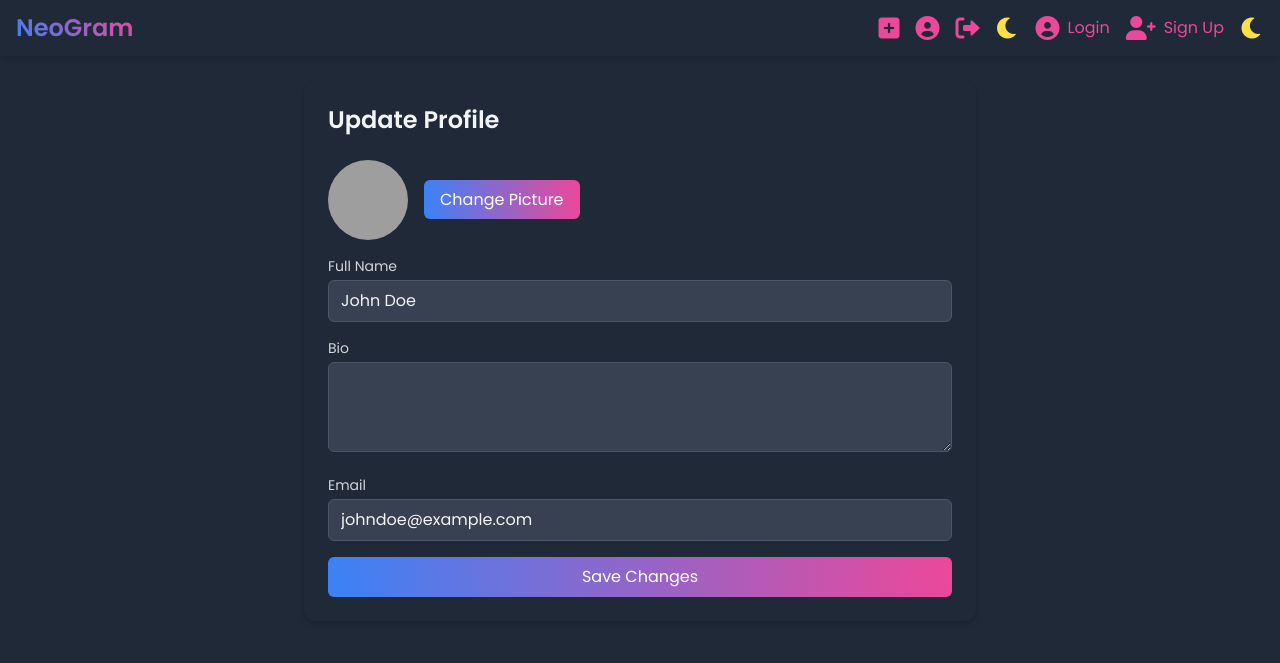
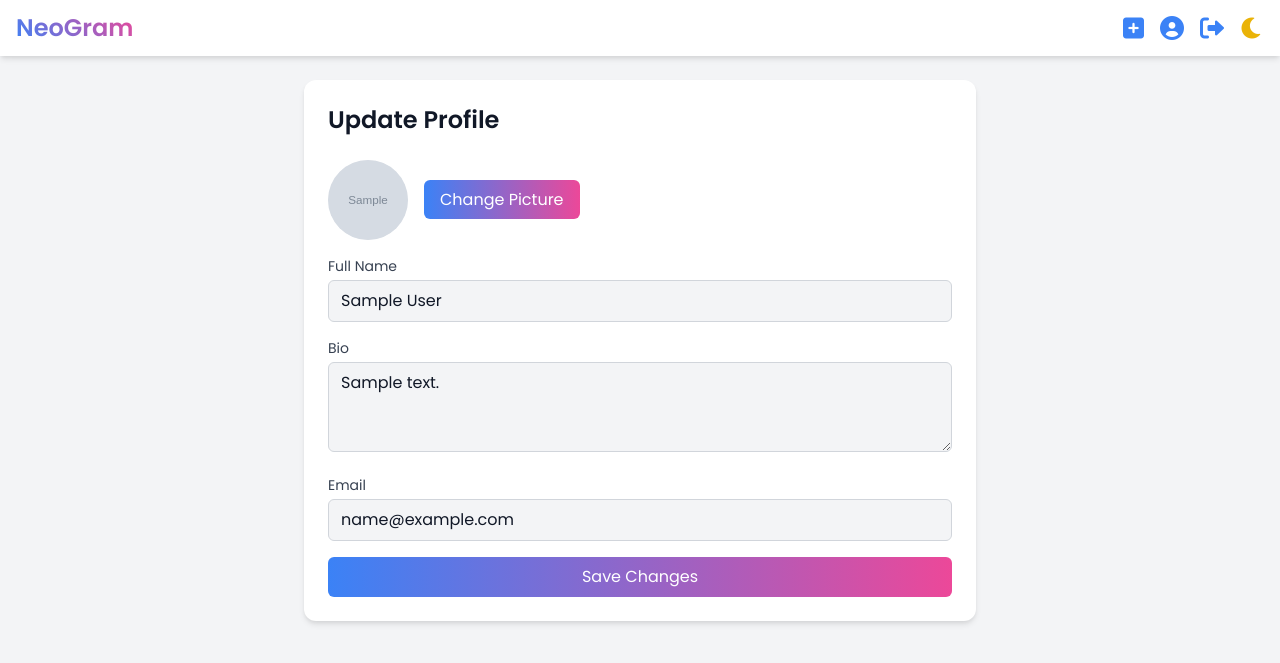
Before and after one commit to Samandar005/neo_gramm, a Django app: page /users/profile/ in a window 1280 px wide. Shown: the top 663 px of the page. Run offline with Django 5.2, Linux system fonts and the light colour scheme; a user stored in the database is signed in; tables that the repository leaves empty hold one stand-in row (values such as "Sample post"); grey boxes marked "Sample" are stand-in pictures; some libraries are stand-ins or nearby versions; grey boxes are pictures that could not be loaded.

Commit message:
kup uzgartrish kiritildi

```diff
--- a/posts/forms.py
+++ b/posts/forms.py
@@ -1,9 +1,9 @@
 from django import forms
-from .models import Posts
+from .models import Post
 
 class PostForm(forms.ModelForm):
     class Meta:
-        model = Posts
+        model = Post
         fields = ('image', 'caption', 'hashtags')
         widgets = {
             'caption': forms.Textarea(attrs={
--- a/posts/models.py
+++ b/posts/models.py
@@ -3,7 +3,7 @@
 from django.shortcuts import reverse
 
 
-class Posts(BaseModel):
+class Post(BaseModel):
     image = models.ImageField(upload_to='posts/')
     caption = models.CharField(max_length=50)
     hashtags = models.CharField(max_length=255)
--- a/static/js/mod.js
+++ b/static/js/mod.js
@@ -1,8 +1,27 @@
   const darkModeToggle = document.getElementById('darkModeToggle');
   const html = document.documentElement;
 
+  // On page load, check local storage for theme preference
+  document.addEventListener('DOMContentLoaded', () => {
+      const theme = localStorage.getItem('theme');
+      if (theme === 'dark') {
+          html.classList.add('dark');
+          darkModeToggle.innerHTML = '<i class="fas fa-sun text-2xl"></i>';
+      } else {
+          html.classList.remove('dark');
+          darkModeToggle.innerHTML = '<i class="fas fa-moon text-2xl"></i>';
+      }
+  });
+
+  // Toggle dark mode and store preference in local storage
   darkModeToggle.addEventListener('click', () => {
       html.classList.toggle('dark');
       const isDark = html.classList.contains('dark');
-    darkModeToggle.innerHTML = isDark ? '<i class="fas fa-sun text-2xl"></i>' : '<i class="fas fa-moon text-2xl"></i>';
+      if (isDark) {
+          localStorage.setItem('theme', 'dark');
+          darkModeToggle.innerHTML = '<i class="fas fa-sun text-2xl"></i>';
+      } else {
+          localStorage.setItem('theme', 'light');
+          darkModeToggle.innerHTML = '<i class="fas fa-moon text-2xl"></i>';
+      }
   });
--- a/templates/includes/nav.html
+++ b/templates/includes/nav.html
@@ -1,13 +1,14 @@
 <nav class="bg-white dark:bg-gray-800 neo-shadow fixed w-full z-10">
     <div class="container mx-auto px-4 py-3 flex justify-between items-center">
-        <h1 class="text-2xl font-semibold neo-gradient text-transparent bg-clip-text">NeoGram</h1>
+        <a href="{% url 'home' %}">
+            <h1 class="text-2xl font-semibold neo-gradient text-transparent bg-clip-text">NeoGram</h1>
+        </a>
         <div class="flex items-center space-x-4">
-
-
+            {% if user.is_authenticated %}
                 <a href="{% url 'posts:create' %}" class="text-neoblue dark:text-neopink hover:opacity-80 transition-neo">
                     <i class="fas fa-plus-square text-2xl"></i>
                 </a>
-                <a href="profile-update.html" class="text-neoblue dark:text-neopink hover:opacity-80 transition-neo">
+                <a href="{% url 'users:profile' %}" class="text-neoblue dark:text-neopink hover:opacity-80 transition-neo">
                     <i class="fas fa-user-circle text-2xl"></i>
                 </a>
                 <form action="{% url 'users:logout' %}" method="post">
@@ -20,9 +21,7 @@
                         class="text-yellow-500 hover:text-yellow-600 dark:text-yellow-300 dark:hover:text-yellow-400 transition-neo">
                     <i class="fas fa-moon text-2xl"></i>
                 </button>
-
-
-
+            {% else %}
                 <div class="flex items-center space-x-4">
                     <a href="{% url 'users:login' %}" class="text-neoblue dark:text-neopink hover:opacity-80 transition-neo flex items-center space-x-2">
                         <i class="fas fa-user-circle text-2xl"></i>
@@ -34,10 +33,10 @@
                     </a>
                 </div>
                 <button id="darkModeToggle"
-                            class="text-yellow-500 hover:text-yellow-600 dark:text-yellow-300 dark:hover:text-yellow-400 transition-neo">
-                        <i class="fas fa-moon text-2xl"></i>
+                        class="text-yellow-500 hover:text-yellow-600 dark:text-yellow-300 dark:hover:text-yellow-400 transition-neo">
+                    <i class="fas fa-moon text-2xl"></i>
                 </button>
-
+            {% endif %}
 
         </div>
     </div>
--- a/templates/users/profile-update.html
+++ b/templates/users/profile-update.html
@@ -1,42 +1,106 @@
 {% extends 'base.html' %}
 
-
-{% block title %}  NeoGram - Update Profile {% endblock %}
+{% block title %} NeoGram - Update Profile {% endblock %}
 
 {% block content %}
 <div class="container mx-auto px-4 py-20">
     <div class="max-w-2xl mx-auto bg-white dark:bg-gray-800 rounded-xl neo-shadow overflow-hidden transition-neo">
         <div class="p-6 space-y-6">
-            <h1 class="text-2xl font-semibold">Update Profile</h1>
-            <form class="space-y-4">
+            <h1 class="text-2xl font-semibold text-gray-900 dark:text-white">Update Profile</h1>
+
+            <form method="POST" enctype="multipart/form-data" class="space-y-4">
+                {% csrf_token %}
+
+                <!-- Image Upload -->
                 <div class="flex items-center space-x-4">
-                    <img src="https://source.unsplash.com/100x100/?portrait" alt="Current avatar"
-                         class="w-20 h-20 rounded-full object-cover">
+                    <div class="w-20 h-20 rounded-full bg-gray-100 flex items-center justify-center overflow-hidden">
+                        {% if form.instance.image %}
+                            <img id="imagePreview"
+                                 src="{{ form.instance.image.url }}"
+                                 alt="Image Preview"
+                                 class="w-full h-full object-cover">
+                        {% else %}
+                            <img id="imagePreview"
+                                 src=""
+                                 alt="Image Preview"
+                                 class="w-full h-full object-cover hidden">
+                            <i id="placeholderIcon"
+                               class="bi bi-person text-3xl text-gray-400"></i>
+                        {% endif %}
+                    </div>
                     <div>
-                        <label for="avatar"
-                               class="bg-gradient-to-r from-neoblue to-neopink text-white py-2 px-4 rounded-md hover:opacity-90 focus:outline-none focus:ring-2 focus:ring-offset-2 focus:ring-neoblue transition-neo cursor-pointer">
+                        <label for="id_image"
+                               class="bg-gradient-to-r from-neoblue to-neopink text-white py-2 px-4 rounded-md
+                                      hover:opacity-90 focus:outline-none focus:ring-2 focus:ring-offset-2
+                                      focus:ring-neoblue transition-neo cursor-pointer">
                             Change Picture
                         </label>
-                        <input type="file" id="avatar" class="hidden" accept="image/*">
+                        {{ form.image }}
+                        {% if form.image.errors %}
+                            <p class="text-red-500 text-sm mt-1">{{ form.image.errors.0 }}</p>
+                        {% endif %}
                     </div>
                 </div>
+                <script>
+                document.addEventListener('DOMContentLoaded', function() {
+                    const fileInput = document.getElementById('id_image');
+                    const imagePreview = document.getElementById('imagePreview');
+                    const placeholderIcon = document.getElementById('placeholderIcon');
+
+                    fileInput.addEventListener('change', function(event) {
+                        const file = event.target.files[0];
+                        if (file) {
+                            // Read the file as a DataURL and display it
+                            const reader = new FileReader();
+                            reader.onload = function(e) {
+                                imagePreview.src = e.target.result;
+                                imagePreview.classList.remove('hidden');
+                                if (placeholderIcon) {
+                                    placeholderIcon.classList.add('hidden');
+                                }
+                            };
+                            reader.readAsDataURL(file);
+                        } else {
+                            // If no file selected, revert to placeholder
+                            imagePreview.src = '';
+                            imagePreview.classList.add('hidden');
+                            if (placeholderIcon) {
+                                placeholderIcon.classList.remove('hidden');
+                            }
+                        }
+                    });
+                });
+                </script>
+
+                <!-- Full Name -->
                 <div>
-                    <label for="fullname" class="block text-sm font-medium text-gray-700 dark:text-gray-300 mb-1">Full
-                        Name</label>
-                    <input type="text" id="fullname" value="John Doe"
-                           class="w-full px-3 py-2 bg-gray-100 dark:bg-gray-700 border border-gray-300 dark:border-gray-600 rounded-md focus:outline-none focus:ring-2 focus:ring-neoblue dark:focus:ring-neopink transition-neo">
+                    <label for="id_full_name"
+                           class="block text-sm font-medium text-gray-700 dark:text-gray-300 mb-1">Full Name</label>
+                    {{ form.full_name }}
+                    {% if form.full_name.errors %}
+                        <p class="text-red-500 text-sm mt-1">{{ form.full_name.errors.0 }}</p>
+                    {% endif %}
                 </div>
+
+                <!-- Bio -->
                 <div>
-                    <label for="bio" class="block text-sm font-medium text-gray-700 dark:text-gray-300 mb-1">Bio</label>
-                    <textarea id="bio" rows="3"
-                              class="w-full px-3 py-2 bg-gray-100 dark:bg-gray-700 border border-gray-300 dark:border-gray-600 rounded-md focus:outline-none focus:ring-2 focus:ring-neoblue dark:focus:ring-neopink transition-neo"></textarea>
+                    <label for="id_bio"
+                           class="block text-sm font-medium text-gray-700 dark:text-gray-300 mb-1">Bio</label>
+                    {{ form.bio }}
+                    {% if form.bio.errors %}
+                        <p class="text-red-500 text-sm mt-1">{{ form.bio.errors.0 }}</p>
+                    {% endif %}
                 </div>
+                <!-- Email (Read-Only) -->
                 <div>
-                    <label for="email"
+                    <label for="id_email"
                            class="block text-sm font-medium text-gray-700 dark:text-gray-300 mb-1">Email</label>
-                    <input type="email" id="email" value="johndoe@example.com"
-                           class="w-full px-3 py-2 bg-gray-100 dark:bg-gray-700 border border-gray-300 dark:border-gray-600 rounded-md focus:outline-none focus:ring-2 focus:ring-neoblue dark:focus:ring-neopink transition-neo">
+                    <input type="email" name="email" id="id_email" value="{{ user.email }}" readonly
+                           class="w-full px-3 py-2 bg-gray-100 dark:bg-gray-700 border border-gray-300 dark:border-gray-600 rounded-md focus:outline-none focus:ring-2 focus:ring-neoblue dark:focus:ring-neopink transition-neo cursor-not-allowed">
                 </div>
+
+
+                <!-- Submit Button -->
                 <button type="submit"
                         class="w-full bg-gradient-to-r from-neoblue to-neopink text-white py-2 px-4 rounded-md hover:opacity-90 focus:outline-none focus:ring-2 focus:ring-offset-2 focus:ring-neoblue transition-neo">
                     Save Changes
@@ -45,5 +109,4 @@
         </div>
     </div>
 </div>
-
 {% endblock %}
--- a/users/forms.py
+++ b/users/forms.py
@@ -1,5 +1,6 @@
 from django import forms
 from django.contrib.auth.forms import UserCreationForm, AuthenticationForm
+from django.forms import FileInput
 from .models import CustomUser, UserProfile
 
 
@@ -22,14 +23,59 @@
             field.widget.attrs.update({
                 'class': 'w-full px-3 py-2 bg-gray-100 dark:bg-gray-700 border border-gray-300 dark:border-gray-600 rounded-md focus:outline-none focus:ring-2 focus:ring-neoblue dark:focus:ring-neopink transition-neo'})
 
+class UserProfileForm(forms.ModelForm):
+    full_name = forms.CharField(
+        max_length=255,
+        required=True,
+        widget=forms.TextInput(
+            attrs={
+                "class": "w-full px-3 py-2 bg-gray-100 dark:bg-gray-700 border border-gray-300 dark:border-gray-600 rounded-md focus:outline-none focus:ring-2 focus:ring-neoblue dark:focus:ring-neopink transition-neo"
+            }
+        )
+    )
+    email = forms.EmailField(
+        required=True,
+        widget=forms.EmailInput(
+            attrs={
+                "class": "w-full px-3 py-2 bg-gray-100 dark:bg-gray-700 border border-gray-300 dark:border-gray-600 rounded-md focus:outline-none focus:ring-2 focus:ring-neoblue dark:focus:ring-neopink transition-neo",
+                "readonly": "readonly",
+            }
+        )
+    )
+    image = forms.ImageField(
+        required=False,
+        widget=FileInput(
+            attrs={
+                "id": "id_image",
+                "class": "hidden",
+                "style": "display:none;",
+                "accept": "image/*",
+            }
+        )
+    )
 
-class UserProfileForm(forms.ModelForm):
     class Meta:
         model = UserProfile
-        fields = ('image', 'bio')
+        fields = ("image", "bio")
+        widgets = {
+            "bio": forms.Textarea(
+                attrs={
+                    "rows": 3,
+                    "class": "w-full px-3 py-2 bg-gray-100 dark:bg-gray-700 border border-gray-300 dark:border-gray-600 rounded-md focus:outline-none focus:ring-2 focus:ring-neoblue dark:focus:ring-neopink transition-neo text-white",
+                }
+            ),
+        }
 
     def __init__(self, *args, **kwargs):
+        self.user = kwargs.pop("user", None)
         super().__init__(*args, **kwargs)
-        for field in self.fields.values():
-            field.widget.attrs.update({
-                'class': 'w-full px-3 py-2 bg-gray-100 dark:bg-gray-700 border border-gray-300 dark:border-gray-600 rounded-md focus:outline-none focus:ring-2 focus:ring-neoblue dark:focus:ring-neopink transition-neo'})
+
+        if self.user:
+            self.fields["full_name"].initial = self.user.full_name
+            self.fields["email"].initial = self.user.email
+
+        for name, field in self.fields.items():
+            if name not in ["image"]:
+                field.widget.attrs.update({
+                    "class": "w-full px-3 py-2 bg-gray-100 dark:bg-gray-700 border border-gray-300 dark:border-gray-600 rounded-md focus:outline-none focus:ring-2 focus:ring-neoblue dark:focus:ring-neopink transition-neo"
+                })
--- a/users/urls.py
+++ b/users/urls.py
@@ -11,6 +11,6 @@
     ), name='logout'),
     path('signup/', views.SignUpView.as_view(), name='signup'),
     path('login/', views.UserLoginView.as_view(), name='login'),
-    path('profile/', views.ProfileView.as_view(), name='profile'),
+    path('profile/', views.UpdateProfileView.as_view(), name='profile'),
 
 ]
--- a/users/views.py
+++ b/users/views.py
@@ -2,6 +2,7 @@
 from django.contrib.auth.mixins import LoginRequiredMixin
 from django.views.generic import CreateView, FormView, UpdateView
 from django.urls import reverse_lazy
+from .models import UserProfile
 from .forms import CustomUserCreationForm, CustomAuthenticationForm, UserProfileForm
 
 
@@ -30,10 +31,28 @@
             return super().form_valid(form)
         return self.form_invalid(form)
 
-class ProfileView(LoginRequiredMixin, UpdateView):
+
+class UpdateProfileView(LoginRequiredMixin, UpdateView):
+    model = UserProfile
     form_class = UserProfileForm
     template_name = 'users/profile-update.html'
     success_url = reverse_lazy('home')
 
     def get_object(self, queryset=None):
-        return self.request.user.profile
+        profile, created = UserProfile.objects.get_or_create(user=self.request.user)
+        return profile
+
+    def get_form_kwargs(self):
+        kwargs = super().get_form_kwargs()
+        kwargs['user'] = self.request.user
+        return kwargs
+
+    def form_valid(self, form):
+        response = super().form_valid(form)
+
+        full_name = form.cleaned_data.get('full_name')
+        if full_name and self.request.user.full_name != full_name:
+            self.request.user.full_name = full_name
+            self.request.user.save()
+
+        return response
```
Also changed, not shown: comments/models.py (+7 -3 lines), posts/views.py (+32 -7 lines), templates/index.html (+28 -14 lines), posts/migrations/0003_rename_posts_post.py (added). Lines whose indentation alone changed are shown as unchanged.
